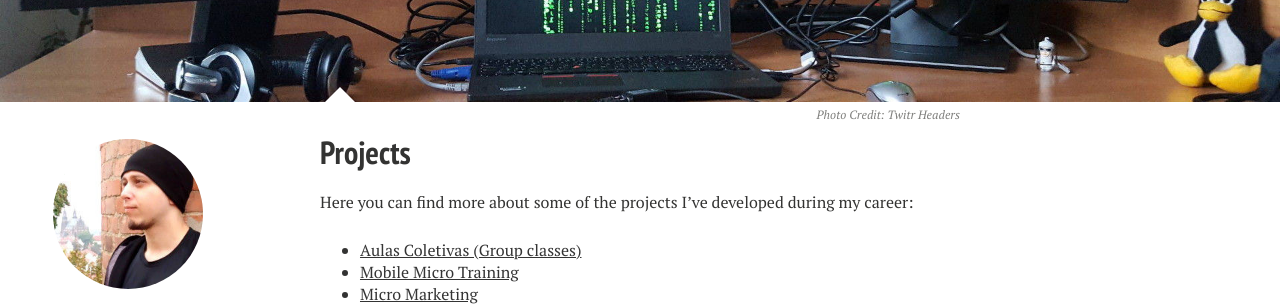
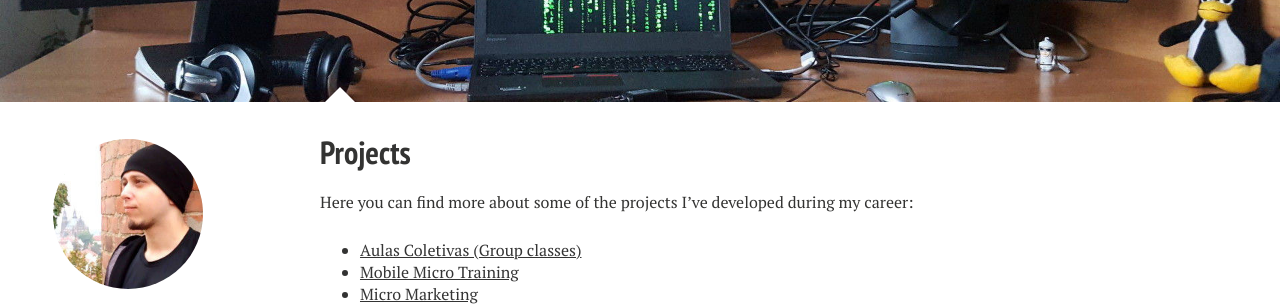
Before and after one commit to jonathas/jonathas.github.io, a Jekyll site: the page built from projects/index.md, in a window 1280 px wide and 900 px high. Shown: the part 302-608 px from the top of the window. Built offline with Jekyll 4.4.1, drawn with Linux system fonts in a browser that asks for light colours; nearby versions of some CDN libraries.

Commit message:
Removed photo credits, as the new cover photo was taken by myself

```diff
--- a/projects/index.md
+++ b/projects/index.md
@@ -5,8 +5,6 @@ excerpt: "Some of the projects I've developed or am currently working on"
 tags: [projects, software, portfolio, systems]
 image:
   feature: cover-projects.jpg
-  credit: Twitr Headers
-  creditlink: http://twitrheaders.com/
 ---
 
 Here you can find more about some of the projects I've developed during my career:
```
